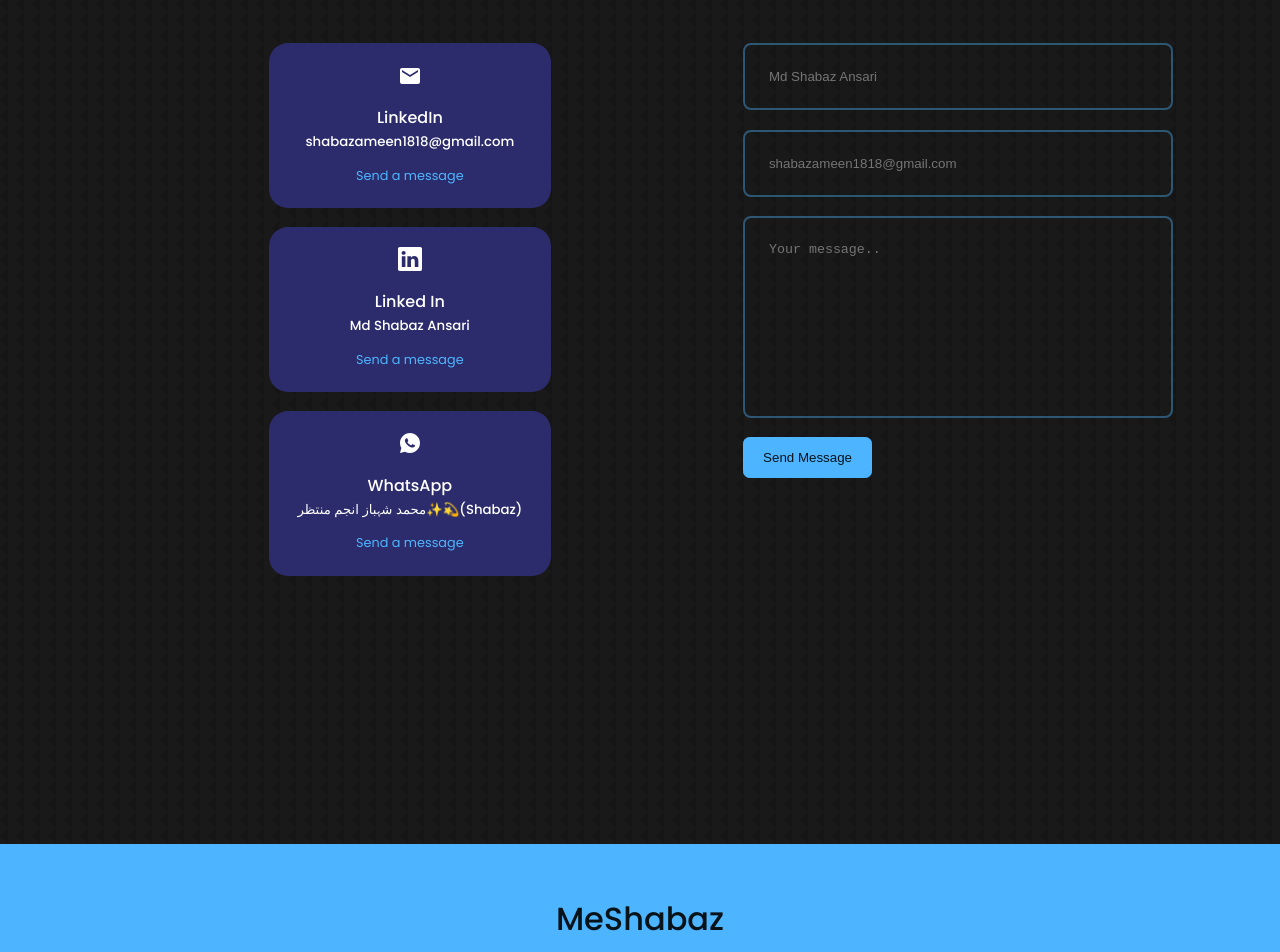
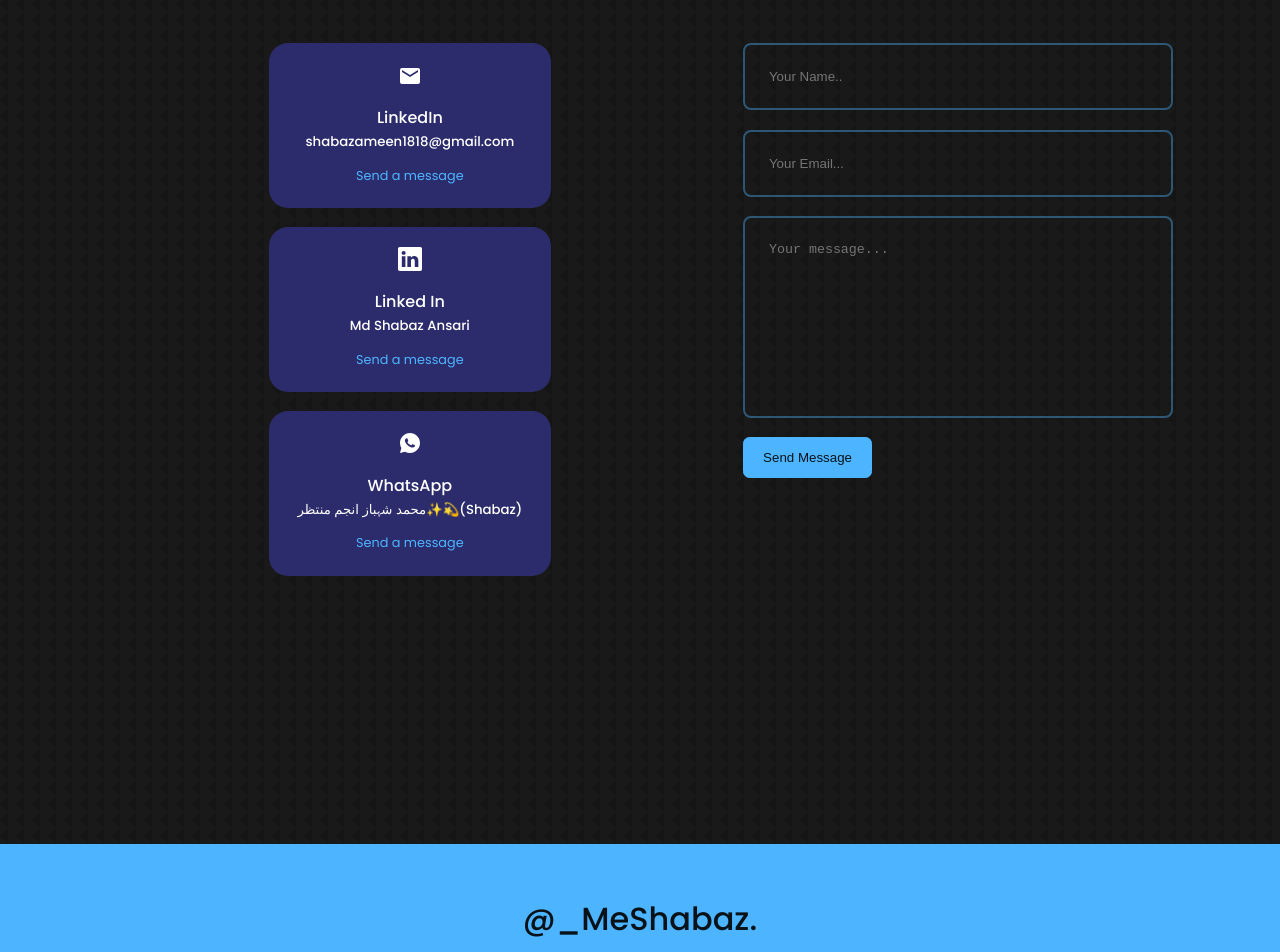
Before and after one commit to Meshabaz/shabaz, a React (Create React App) app: page / in a window 1280 px wide. Shown: the part 4260-5212 px from the top of the page. Built offline with nearby package versions, Linux system fonts and the light colour scheme.

Commit message:
simplifying

```diff
--- a/src/components/contact/Contact.js
+++ b/src/components/contact/Contact.js
@@ -69,21 +69,16 @@ const Contact = () => {
           </article>
         </div>
         <form ref={form} onSubmit={sendEmail}>
-          <input
-            type="text"
-            name="name"
-            placeholder="Md Shabaz Ansari"
-            required
-          />
+          <input type="text" name="name" placeholder="Your Name.." required />
           <input
             type="email"
             name="email"
-            placeholder="shabazameen1818@gmail.com"
+            placeholder="Your Email..."
             required
           />
           <textarea
             name="message"
-            placeholder="Your message.."
+            placeholder="Your message..."
             rows="10"
             required
           ></textarea>
--- a/src/components/footer/Footer.js
+++ b/src/components/footer/Footer.js
@@ -8,7 +8,7 @@ const Footer = () => {
   return (
     <footer>
       <a href="#" className="footer__logo">
-        MeShabaz
+        @_MeShabaz.
       </a>
 
       <ul className="links">
```
